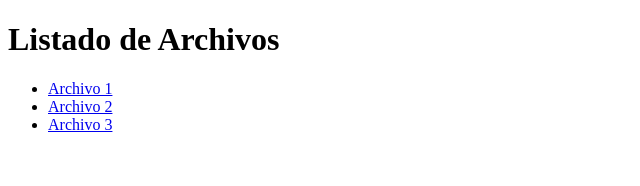
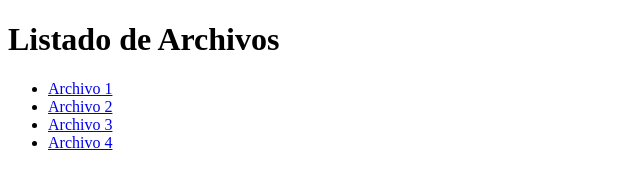
Before and after one commit to gastonmirkin-a11y/mis-archivos, a plain HTML site: page index.html in a window 1280 px wide. Shown: the full height of the page, 0-640 px from the left. Drawn offline with Linux system fonts and the light colour scheme.

Commit message:
agregar archivo 4

```diff
--- a/index.html
+++ b/index.html
@@ -10,6 +10,7 @@
     <li><a href="1 Screenshot.pdf">Archivo 1</a></li>
     <li><a href="pdf.pdf">Archivo 2</a></li>
     <li><a href="viewer.seam.pdf">Archivo 3</a></li>
+    <li><a href="https://drive.google.com/open?id=1CbPE36F230mQIrbXn_7I0zzWHEbQKs_c&usp=drive_fs" target="_blank">Archivo 4</a></li>
   </ul>
 </body>
 </html>
```
